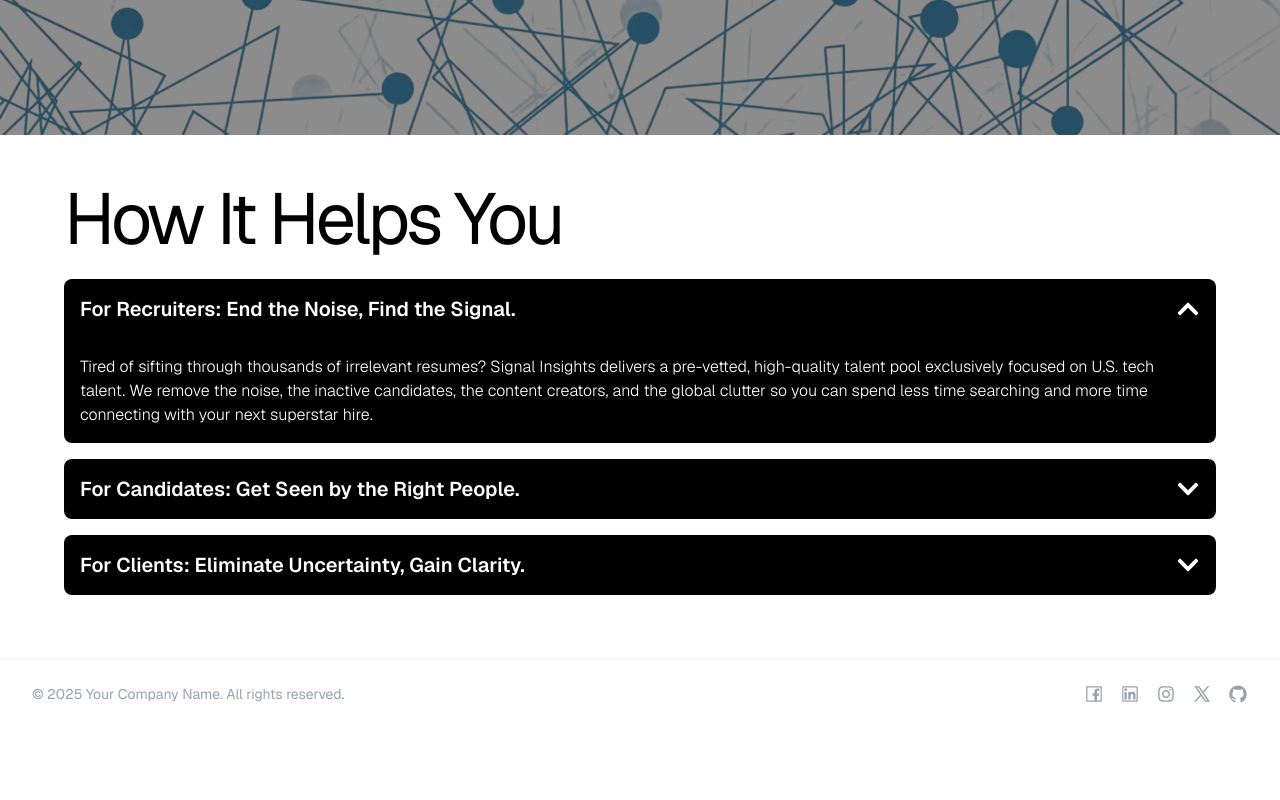
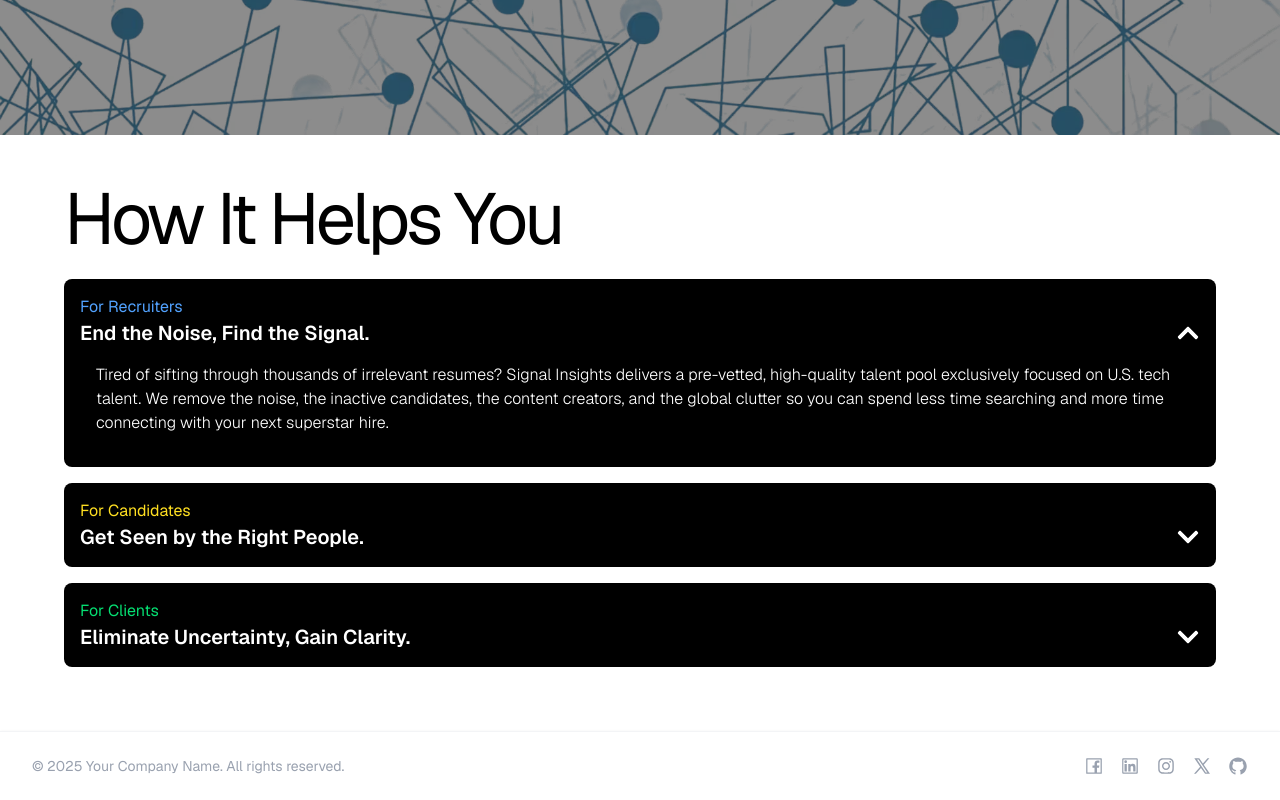
Before and after one commit to fsanchez1397/signal-insights, a Next.js app: page / in a window 1280 px wide. Shown: the part 1889-2689 px from the top of the page. Before the commit the page ends 2617 px from the top, so only its background shows below. Built offline with nearby package versions, Linux system fonts and the light colour scheme.

Commit message:
wip: role colors

```diff
--- a/src/components/Accordion.tsx
+++ b/src/components/Accordion.tsx
@@ -3,7 +3,19 @@
 import { useState } from "react";
 import { FaChevronDown } from "react-icons/fa";
 
+enum UserRole {
+	RECRUITER = "recruiter",
+	CLIENT = "client",
+	CANDIDATE = "candidate",
+}
+const ROLE_COLOR_MAP: Record<UserRole, string> = {
+	[UserRole.RECRUITER]: "text-blue-400",
+	[UserRole.CLIENT]: "text-green-400",
+	[UserRole.CANDIDATE]: "text-yellow-300",
+};
 interface AccordionItemProps {
+	role?: UserRole;
+	eyebrow: string;
 	title: string;
 	content: string;
 	isOpen: boolean;
@@ -11,6 +23,8 @@
 }
 
 const AccordionItem: React.FC<AccordionItemProps> = ({
+	role,
+	eyebrow,
 	title,
 	content,
 	isOpen,
@@ -19,12 +33,13 @@
 	return (
 		<div className="mb-4">
 			<div
-				className={`w-full rounded-lg overflow-hidden ${
+				className={`p-4 w-full rounded-lg overflow-hidden ${
 					isOpen ? "bg-black dark:bg-gray-900" : "bg-black dark:bg-gray-900"
 				}`}
 			>
+				<p className={`${role ? ROLE_COLOR_MAP[role] : ""}`}>{eyebrow}</p>
 				<button
-					className="w-full text-left p-4 flex justify-between items-center"
+					className="w-full text-left flex justify-between items-center"
 					onClick={toggleOpen}
 					type="button"
 				>
@@ -53,24 +68,30 @@
 
 const defaultAccordionItems = [
 	{
-		title: "For Recruiters: End the Noise, Find the Signal.",
+		role: UserRole.RECRUITER,
+		eyebrow: "For Recruiters",
+		title: "End the Noise, Find the Signal.",
 		content:
 			"Tired of sifting through thousands of irrelevant resumes? Signal Insights delivers a pre-vetted, high-quality talent pool exclusively focused on U.S. tech talent. We remove the noise, the inactive candidates, the content creators, and the global clutter so you can spend less time searching and more time connecting with your next superstar hire.",
 	},
 	{
-		title: "For Candidates: Get Seen by the Right People.",
+		role: UserRole.CANDIDATE,
+		eyebrow: "For Candidates",
+		title: "Get Seen by the Right People.",
 		content:
 			"Stop endlessly applying into a black hole. With Signal Insights, your profile is more than just a resume; it's a high-signal beacon. Our platform ensures you're discoverable to recruiters who are actively seeking your specific skills, all while respecting your privacy. Get discovered faster and land your dream role without the cold-applying grind.",
 	},
 	{
-		title: "For Clients: Eliminate Uncertainty, Gain Clarity.",
+		role: UserRole.CLIENT,
+		eyebrow: "For Clients",
+		title: "Eliminate Uncertainty, Gain Clarity.",
 		content:
 			"Stop relying on fragmented feedback. Clients get a dedicated, easy-to-use workspace to interview, review recruiter notes, and leave definitive Approved, Declined, or Pending status updates. Foster alignment with your recruiting partners and ensure every decision is documented and clear, minimizing hiring mistakes.",
 	},
 ];
 
 interface AccordionProps {
-	items?: { title: string; content: string }[];
+	items?: { role: UserRole; eyebrow: string; title: string; content: string }[];
 }
 
 const Accordion: React.FC<AccordionProps> = ({
@@ -90,6 +111,8 @@
 			{items.map((item, index) => (
 				<AccordionItem
 					key={index}
+					role={item.role}
+					eyebrow={item.eyebrow}
 					title={item.title}
 					content={item.content}
 					isOpen={openIndex === index}
--- a/src/components/FeatureCard.tsx
+++ b/src/components/FeatureCard.tsx
@@ -3,7 +3,7 @@
 	src: string;
 	title: string;
 	description: string;
-};
+}
 const FeatureCard = ({ src, title, description }: FeatureCardProps) => {
 	return (
 		<div className="transition-colors duration-200">
@@ -12,12 +12,16 @@
 				alt="Silhouette of professionals in a blue background"
 				width={250}
 				height={250}
-              className="object-cover -translate-[20%]"
+				className="object-cover -translate-x-[20%]"
 				sizes="100vw"
 				priority
 			/>
-      <h3 className="text-xl font-semibold mb-2 text-gray-800 dark:text-white">{title}</h3>
-      <p className="text-gray-600 dark:text-gray-300 font-light">{description}</p>
+			<h3 className="text-xl font-semibold mb-2 text-gray-800 dark:text-white">
+				{title}
+			</h3>
+			<p className="text-gray-600 dark:text-gray-300 font-light">
+				{description}
+			</p>
 		</div>
 	);
 };
--- a/src/components/Header.tsx
+++ b/src/components/Header.tsx
@@ -1,6 +1,7 @@
 import Link from "next/link";
 import ThemeSwitch from "./ThemeSwitch";
 import { siteConfig } from "@/constants";
+import { RxHamburgerMenu } from "react-icons/rx";
 
 export default function Header() {
 	return (
```
Lines whose indentation alone changed are shown as unchanged.
